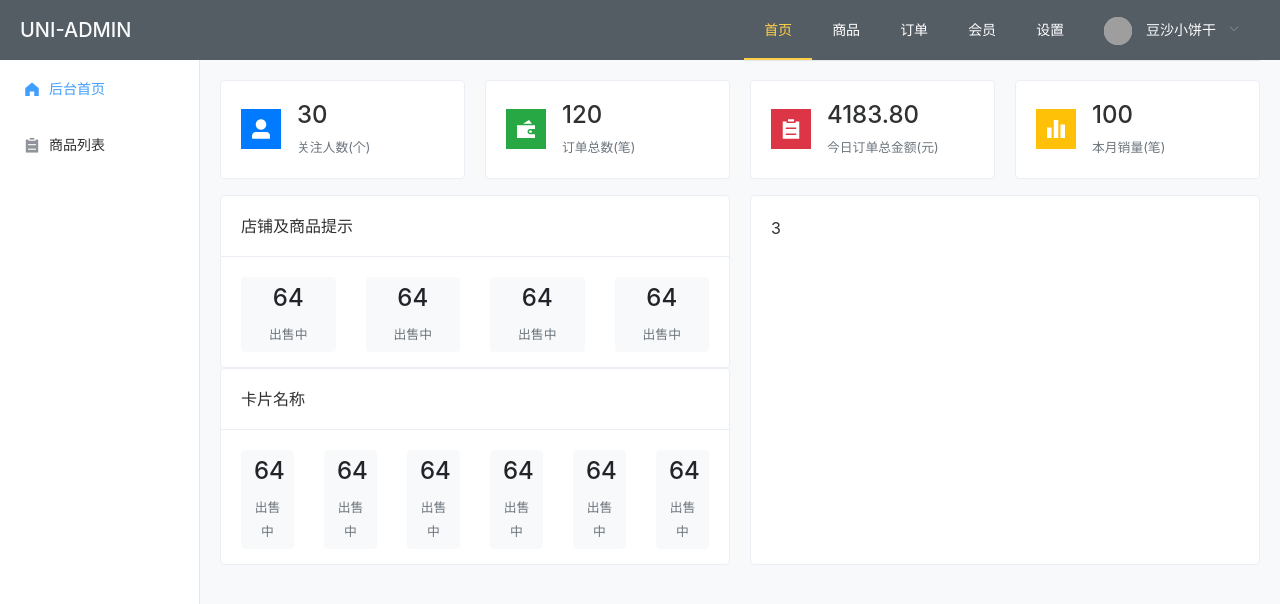
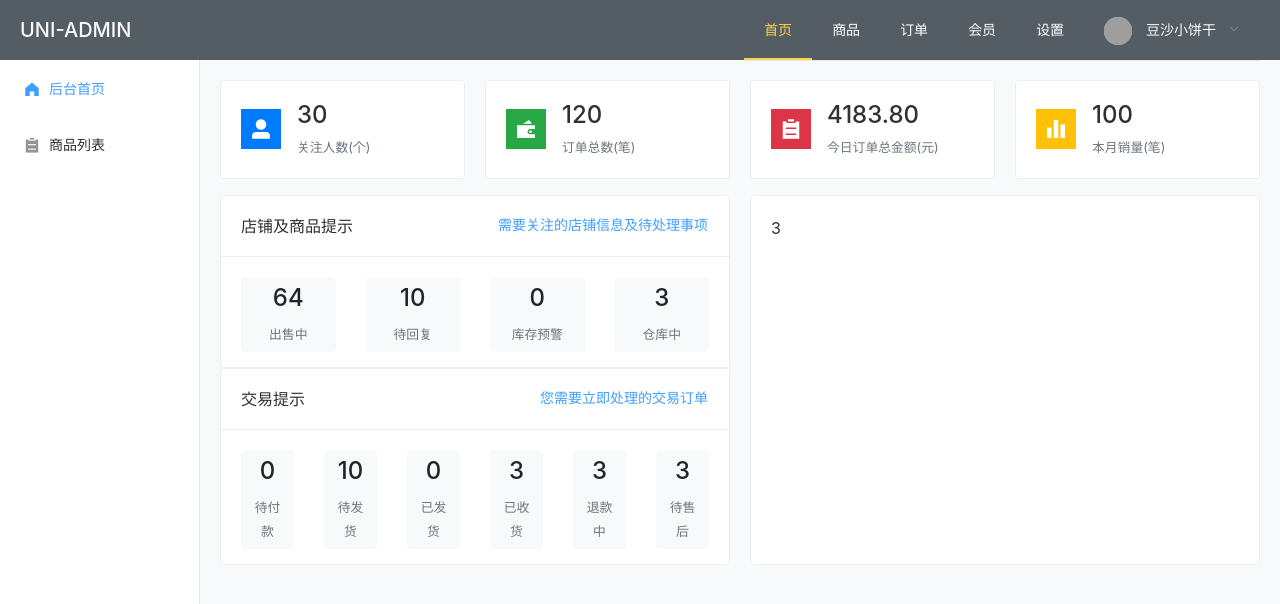
Before and after one commit to akangwu/vue-el-admin, a Vue app: page /#/index in a window 1280 px wide. Shown: the top 604 px of the page. Built offline with nearby package versions, Linux system fonts and the light colour scheme; grey boxes are pictures that could not be loaded.

Commit message:
25后台主面板界面UI构建(三)

```diff
--- a/src/views/index/index.vue
+++ b/src/views/index/index.vue
@@ -23,79 +23,19 @@
     <!--店铺、订单提示 ｜ 统计图-->
     <el-row :gutter="20" class="mt-3">
       <!--店铺、订单提示-->
-      <el-col :span="12" class="d-flex flex-column" style="height: 370px">
+      <el-col :span="12" class="d-flex flex-column" style="height: 370px;justify-content: space-between">
         <!--店铺-->
-        <el-card class="box-card mb-auto" shadow="never">
+        <el-card v-for="(tip,ti) in tips" :key="ti" class="box-card" shadow="never">
           <div slot="header">
-            <span>店铺及商品提示</span>
+            <span>{{tip.title}}</span>
+            <el-button style="float: right; padding: 3px 0" type="text">{{tip.desc}}</el-button>
           </div>
           <div class="row">
-            <div class="col-3">
+            <div :class="tip.list.length | getCol" v-for="(tlist,listi) in tip.list" :key="listi">
+            <!--<div class="col-3" v-for="(tlist,listi) in tip.list" :key="listi">-->
               <button class="btn btn-light w-100">
-                <h4>64</h4>
-                <small class="text-muted">出售中</small>
-              </button>
-            </div>
-            <div class="col-3">
-              <button class="btn btn-light w-100">
-                <h4>64</h4>
-                <small class="text-muted">出售中</small>
-              </button>
-            </div>
-            <div class="col-3">
-              <button class="btn btn-light w-100">
-                <h4>64</h4>
-                <small class="text-muted">出售中</small>
-              </button>
-            </div>
-            <div class="col-3">
-              <button class="btn btn-light w-100">
-                <h4>64</h4>
-                <small class="text-muted">出售中</small>
-              </button>
-            </div>
-          </div>
-        </el-card>
-        <!--订单-->
-        <el-card class="box-card" shadow="never">
-          <div slot="header">
-            <span>卡片名称</span>
-          </div>
-          <div class="row">
-            <div class="col-2">
-              <button class="btn btn-light w-100">
-                <h4>64</h4>
-                <small class="text-muted">出售中</small>
-              </button>
-            </div>
-            <div class="col-2">
-              <button class="btn btn-light w-100">
-                <h4>64</h4>
-                <small class="text-muted">出售中</small>
-              </button>
-            </div>
-            <div class="col-2">
-              <button class="btn btn-light w-100">
-                <h4>64</h4>
-                <small class="text-muted">出售中</small>
-              </button>
-            </div>
-            <div class="col-2">
-              <button class="btn btn-light w-100">
-                <h4>64</h4>
-                <small class="text-muted">出售中</small>
-              </button>
-            </div>
-            <div class="col-2">
-              <button class="btn btn-light w-100">
-                <h4>64</h4>
-                <small class="text-muted">出售中</small>
-              </button>
-            </div>
-            <div class="col-2">
-              <button class="btn btn-light w-100">
-                <h4>64</h4>
-                <small class="text-muted">出售中</small>
+                <h4>{{tlist.value}}</h4>
+                <small class="text-muted">{{tlist.name}}</small>
               </button>
             </div>
           </div>
@@ -121,7 +61,41 @@
           {icon: 'el-icon-s-finance ', num: '120', desc: '订单总数(笔)', color: 'bg-success'},
           {icon: 'el-icon-s-order ', num: '4183.80', desc: '今日订单总金额(元)', color: 'bg-danger'},
           {icon: 'el-icon-s-data ', num: '100', desc: '本月销量(笔)', color: 'bg-warning'}
+        ],
+        tips: [
+          {
+            title: '店铺及商品提示',
+            desc: '需要关注的店铺信息及待处理事项',
+            list: [
+              {name: '出售中', value:'64'},
+              {name: '待回复', value:'10'},
+              {name: '库存预警', value:'0'},
+              {name: '仓库中', value:'3'}
+            ]
+          },
+          {
+            title: '交易提示',
+            desc: '您需要立即处理的交易订单',
+            list: [
+              {name: '待付款', value:'0'},
+              {name: '待发货', value:'10'},
+              {name: '已发货', value:'0'},
+              {name: '已收货', value:'3'},
+              {name: '退款中', value:'3'},
+              {name: '待售后', value:'3'}
+            ]
+          }
         ]
+      }
+    },
+    filters: {
+      getCol(total) {
+        return `col-${12/total}`
+      }
+    },
+    methods: {
+      getCols () {
+        console.log()
       }
     }
   }
```
